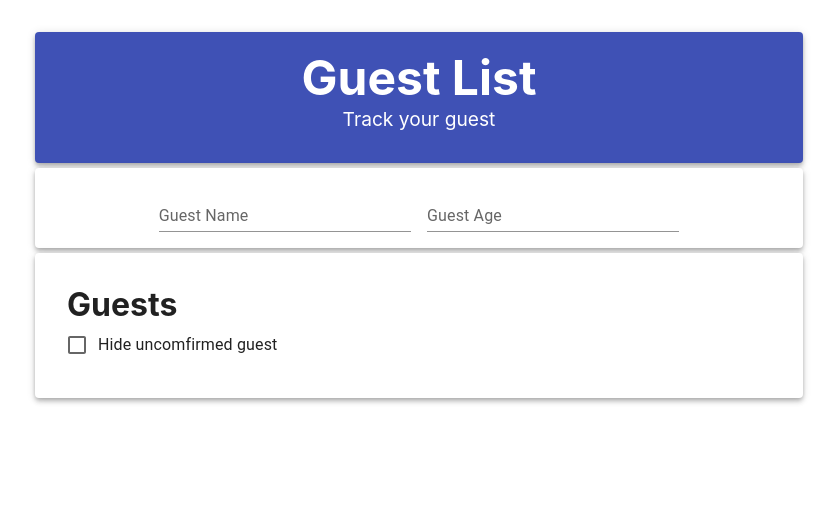
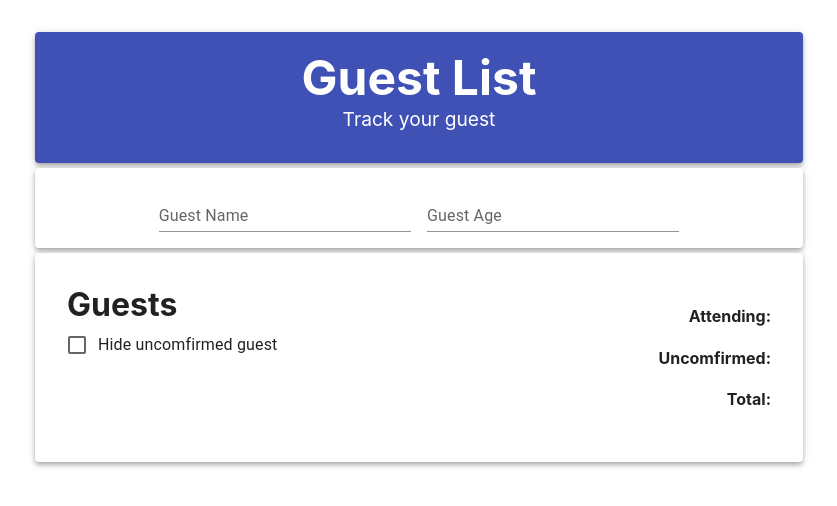
Before and after one commit to othernima08/project-commsult, a React (Create React App) app: page / in a window 1280 px wide. Shown: the top 506 px of the page, without its empty margins (221-1058 px from the left). Built offline with nearby package versions, Linux system fonts and the light colour scheme.

Commit message:
add content gridsystem

```diff
--- a/src/App.js
+++ b/src/App.js
@@ -3,9 +3,10 @@ import Paper from "@mui/material/Paper";
 import Grid from "@mui/material/Grid";
 import TextField from "@mui/material/TextField";
 import Box from "@mui/material/Box";
-import FormGroup from '@mui/material/FormGroup';
-import FormControlLabel from '@mui/material/FormControlLabel';
+import FormGroup from "@mui/material/FormGroup";
+import FormControlLabel from "@mui/material/FormControlLabel";
 import Checkbox from "@mui/material/Checkbox";
+import Typography from '@mui/material/Typography';
 
 function App() {
   return (
@@ -38,6 +39,8 @@ function App() {
 
       <Paper className="Content-paper" elevation={4}>
         <div className="content">
+          <Grid container spacing={2}>
+          <Grid item xs={6}>
             <h1 id="guests-text">Guests</h1>
             <FormGroup>
               <FormControlLabel
@@ -45,6 +48,13 @@ function App() {
                 label="Hide uncomfirmed guest"
               />
             </FormGroup>
+          </Grid>
+          <Grid item xs={6} sx={{textAlign: 'right'}}>
+            <h4>Attending:</h4>
+            <h4>Uncomfirmed:</h4>
+            <h4>Total:</h4>
+          </Grid>
+          </Grid>
         </div>
       </Paper>
     </div>
```
Lines whose indentation alone changed are shown as unchanged.
